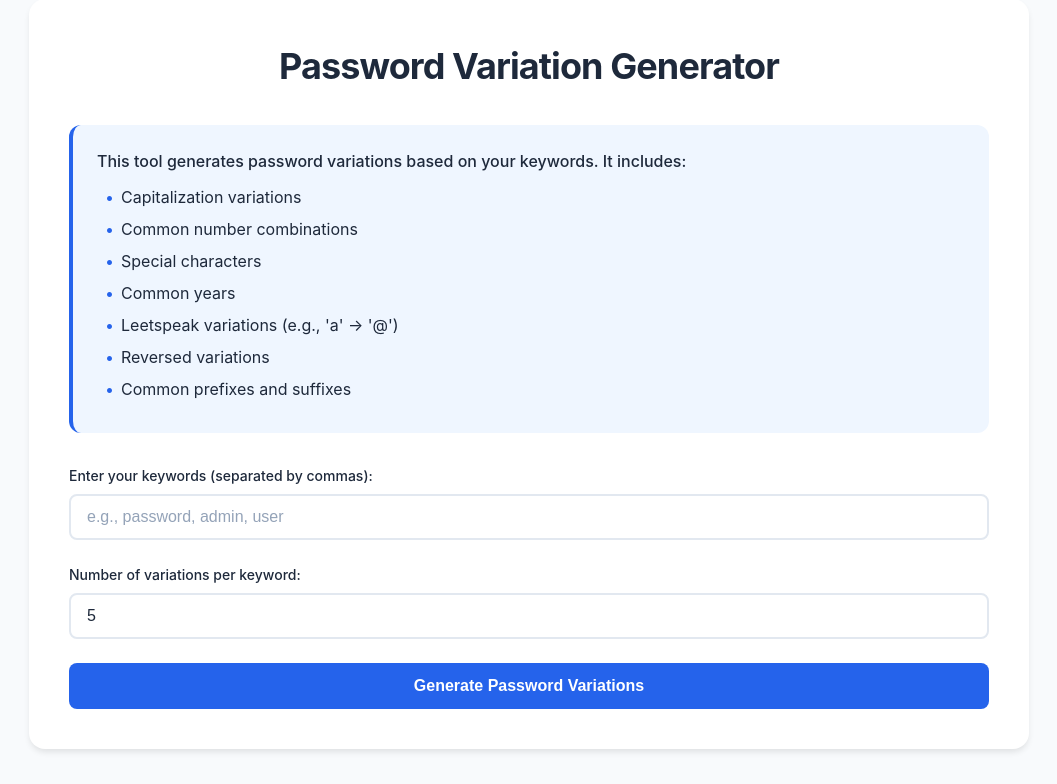
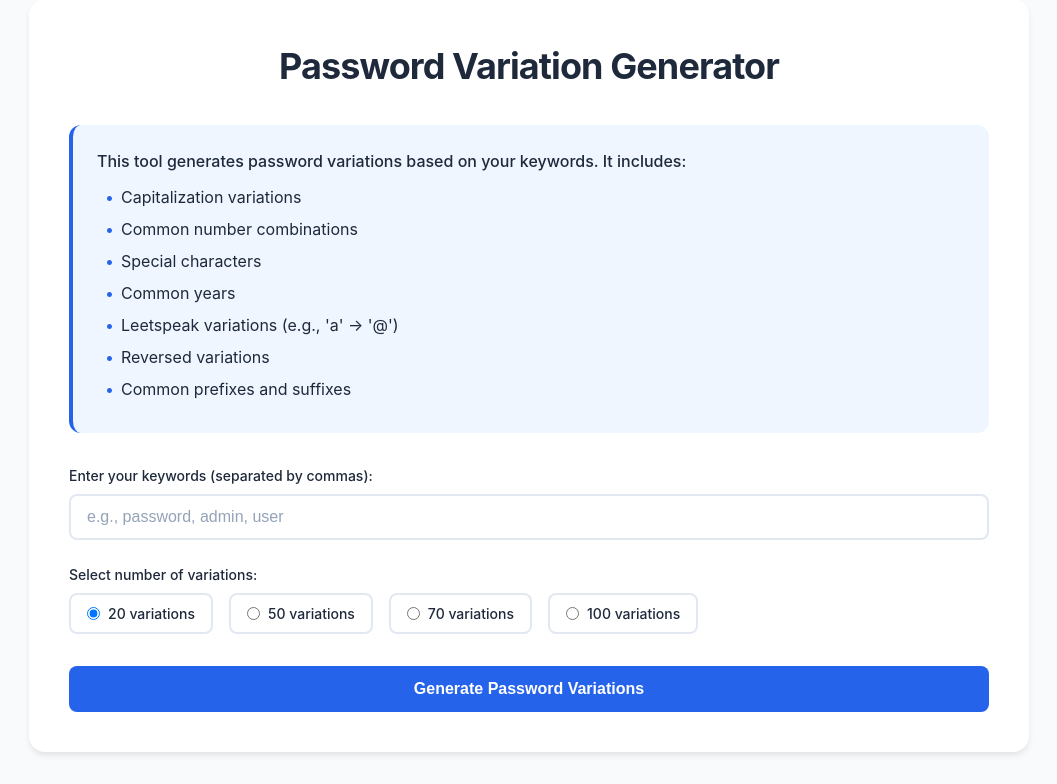
Before and after one commit to fernandoselim/keyword-generate-tool-python-, a Flask app: page / in a window 1280 px wide. Shown: the part 33-817 px from the top of the page, without its empty margins (111-1168 px from the left). Run offline with Flask 3, Linux system fonts and the light colour scheme.

Commit message:
modified several file and added now file

```diff
--- a/app.py
+++ b/app.py
@@ -5,78 +5,99 @@ import itertools
 
 app = Flask(__name__)
 
-def generate_password_variations(keywords, num_variations=5):
-    new_passwords = []
-    common_special_chars = ['@', '#', '$', '%', '&', '*', '!', '?', '_', '-']
-    common_numbers = ['123', '456', '789', '111', '222', '333', '444', '555', '666', '777', '888', '999']
-    common_years = ['2020', '2021', '2022', '2023', '2024', '1990', '1991', '1992', '1993', '1994', '1995']
+def generate_variations(keyword, count):
+    variations = set()  # Using set to avoid duplicates
+    base = keyword.lower().strip()
 
-    for keyword in keywords:
-        keyword = keyword.strip()
-        # Basic variations
-        for _ in range(num_variations):
-            # Capitalize first letter
-            variation = keyword.capitalize()
+    # Basic variations
+    variations.add(base)
+    variations.add(base.capitalize())
+    variations.add(base.upper())
 
-            # Add random numbers
-            if random.choice([True, False]):
-                variation += random.choice(common_numbers)
+    # Common number combinations
+    numbers = ['123', '1234', '12345', '111', '000', '999', '888', '666']
+    for num in numbers:
+        variations.add(base + num)
+        variations.add(num + base)
+        variations.add(base.capitalize() + num)
+        variations.add(num + base.capitalize())
 
-            # Add random special characters
-            if random.choice([True, False]):
-                variation += random.choice(common_special_chars)
+    # Common years
+    years = ['2023', '2022', '2021', '2020', '2019', '2018', '2017', '2016']
+    for year in years:
+        variations.add(base + year)
+        variations.add(year + base)
+        variations.add(base.capitalize() + year)
+        variations.add(year + base.capitalize())
 
-            # Add random year
-            if random.choice([True, False]):
-                variation += random.choice(common_years)
+    # Special characters
+    special_chars = ['@', '#', '$', '%', '&', '*', '!', '?']
+    for char in special_chars:
+        variations.add(base + char)
+        variations.add(char + base)
+        variations.add(base.capitalize() + char)
+        variations.add(char + base.capitalize())
 
-            # Add random uppercase letters
-            if random.choice([True, False]):
-                variation += random.choice(string.ascii_uppercase)
+    # Leetspeak variations
+    leetspeak = {
+        'a': '@', 'e': '3', 'i': '1', 'o': '0', 's': '$', 'b': '8'
+    }
+    leet_word = base
+    for char, replacement in leetspeak.items():
+        leet_word = leet_word.replace(char, replacement)
+    variations.add(leet_word)
+    variations.add(leet_word.capitalize())
 
-            new_passwords.append(variation)
+    # Reversed variations
+    variations.add(base[::-1])
+    variations.add(base[::-1].capitalize())
 
-            # Create more complex variations
-            if random.choice([True, False]):
-                # Add common words
-                common_words = ['admin', 'user', 'pass', '1234', 'qwerty', 'password']
-                variation = keyword + random.choice(common_words)
-                new_passwords.append(variation)
+    # Common prefixes and suffixes
+    prefixes = ['admin', 'user', 'test', 'demo', 'super']
+    suffixes = ['123', 'admin', 'user', 'test', 'demo']
 
-            # Add leetspeak variations
-            if random.choice([True, False]):
-                leetspeak = keyword.replace('a', '@').replace('e', '3').replace('i', '1').replace('o', '0').replace('s', '$')
-                new_passwords.append(leetspeak)
+    for prefix in prefixes:
+        variations.add(prefix + base)
+        variations.add(prefix + base.capitalize())
 
-            # Add reverse variations
-            if random.choice([True, False]):
-                reverse = keyword[::-1]
-                new_passwords.append(reverse)
+    for suffix in suffixes:
+        variations.add(base + suffix)
+        variations.add(base.capitalize() + suffix)
 
-            # Add common prefixes/suffixes
-            prefixes = ['admin', 'user', 'test', 'demo', 'temp']
-            suffixes = ['123', '456', '789', 'admin', 'user']
+    # Add some random variations
+    while len(variations) < count:
+        # Random capitalization
+        random_cap = ''.join(c.upper() if random.random() > 0.5 else c.lower() for c in base)
+        variations.add(random_cap)
 
-            if random.choice([True, False]):
-                new_passwords.append(random.choice(prefixes) + keyword)
-            if random.choice([True, False]):
-                new_passwords.append(keyword + random.choice(suffixes))
+        # Random numbers
+        variations.add(base + str(random.randint(100, 999)))
+        variations.add(str(random.randint(100, 999)) + base)
 
-    # Remove duplicates while preserving order
-    return list(dict.fromkeys(new_passwords))
+        # Random special characters
+        variations.add(base + random.choice(special_chars))
+        variations.add(random.choice(special_chars) + base)
 
-@app.route("/", methods=["GET", "POST"])
+    # Convert to list and limit to requested count
+    variations_list = list(variations)
+    random.shuffle(variations_list)
+    return variations_list[:count]
+
+@app.route('/', methods=['GET', 'POST'])
 def index():
-    generated_passwords = []
-    if request.method == "POST":
-        try:
-            input_keywords = [k.strip() for k in request.form["keywords"].split(',') if k.strip()]
-            num_variations = min(max(int(request.form["variations"]), 1), 20)  # Ensure between 1 and 20
-            generated_passwords = generate_password_variations(input_keywords, num_variations)
-        except Exception as e:
-            print(f"Error: {str(e)}")
-            generated_passwords = []
-    return render_template("index.html", generated_keywords=generated_passwords)
+    generated_keywords = []
+    if request.method == 'POST':
+        keywords = [k.strip() for k in request.form['keywords'].split(',') if k.strip()]
+        variations_count = int(request.form.get('variations', 20))
 
-if __name__ == "__main__":
-    app.run(host='localhost')
+        for keyword in keywords:
+            variations = generate_variations(keyword, variations_count)
+            generated_keywords.extend(variations)
+
+        # Shuffle the final list
+        random.shuffle(generated_keywords)
+
+    return render_template('index.html', generated_keywords=generated_keywords)
+
+if __name__ == '__main__':
+    app.run(debug=True)
--- a/server.py
+++ b/server.py
@@ -3,4 +3,4 @@ from app import app
 
 if __name__ == '__main__':
     print("Starting production server on http://localhost:5000")
-    serve(app, host='0.0.0.0', port=5000, threads=4)
+    serve(app, host='0.0.0.0', port=5000)
--- a/templates/index.html
+++ b/templates/index.html
@@ -95,7 +95,7 @@
             font-size: 0.875rem;
         }
 
-        input {
+        input[type="text"], input[type="number"] {
             width: 100%;
             padding: 0.75rem 1rem;
             border: 2px solid var(--border-color);
@@ -114,6 +114,33 @@
 
         input::placeholder {
             color: #94a3b8;
+        }
+
+        .variation-options {
+            display: flex;
+            gap: 1rem;
+            margin-bottom: 1.5rem;
+            flex-wrap: wrap;
+        }
+
+        .variation-option {
+            display: flex;
+            align-items: center;
+            gap: 0.5rem;
+            padding: 0.5rem 1rem;
+            border: 2px solid var(--border-color);
+            border-radius: 0.5rem;
+            cursor: pointer;
+            transition: all 0.2s ease;
+        }
+
+        .variation-option:hover {
+            border-color: var(--primary-color);
+            background-color: var(--info-bg);
+        }
+
+        .variation-option input[type="radio"] {
+            margin: 0;
         }
 
         button {
@@ -242,8 +273,21 @@
             </div>
 
             <div class="form-group">
-                <label for="variations">Number of variations per keyword:</label>
-                <input type="number" id="variations" name="variations" value="5" min="1" max="20" required>
+                <label>Select number of variations:</label>
+                <div class="variation-options">
+                    <label class="variation-option">
+                        <input type="radio" name="variations" value="20" checked> 20 variations
+                    </label>
+                    <label class="variation-option">
+                        <input type="radio" name="variations" value="50"> 50 variations
+                    </label>
+                    <label class="variation-option">
+                        <input type="radio" name="variations" value="70"> 70 variations
+                    </label>
+                    <label class="variation-option">
+                        <input type="radio" name="variations" value="100"> 100 variations
+                    </label>
+                </div>
             </div>
 
             <button type="submit">Generate Password Variations</button>
@@ -251,7 +295,7 @@
 
         {% if generated_keywords %}
             <div class="results">
-                <h3>Generated Password Variations:</h3>
+                <h3>Generated Password Variations ({{ generated_keywords|length }} total):</h3>
                 <div class="password-grid">
                     {% for password in generated_keywords %}
                         <div class="password-item" onclick="copyToClipboard(this)">{{ password }}</div>
```
Also changed, not shown: other parts of templates/index.html (+4 -0 lines), 1 other file.
